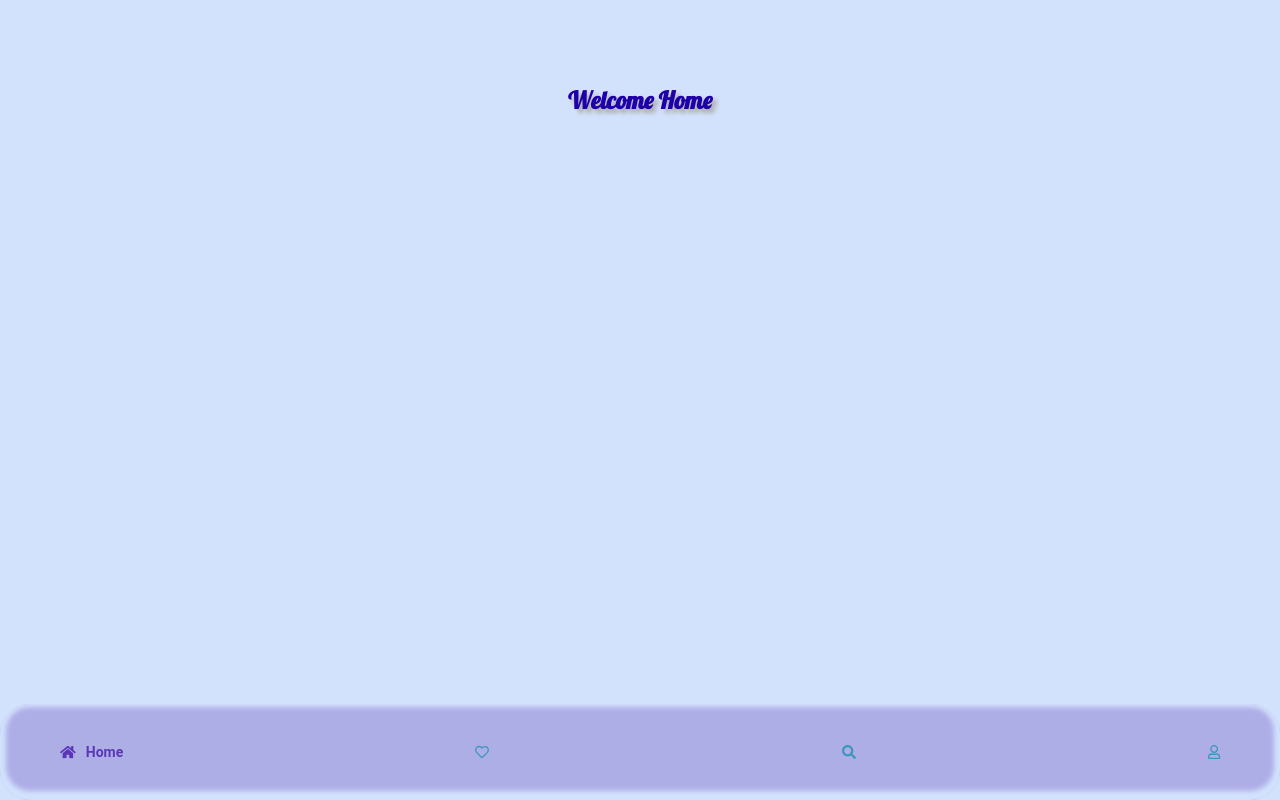
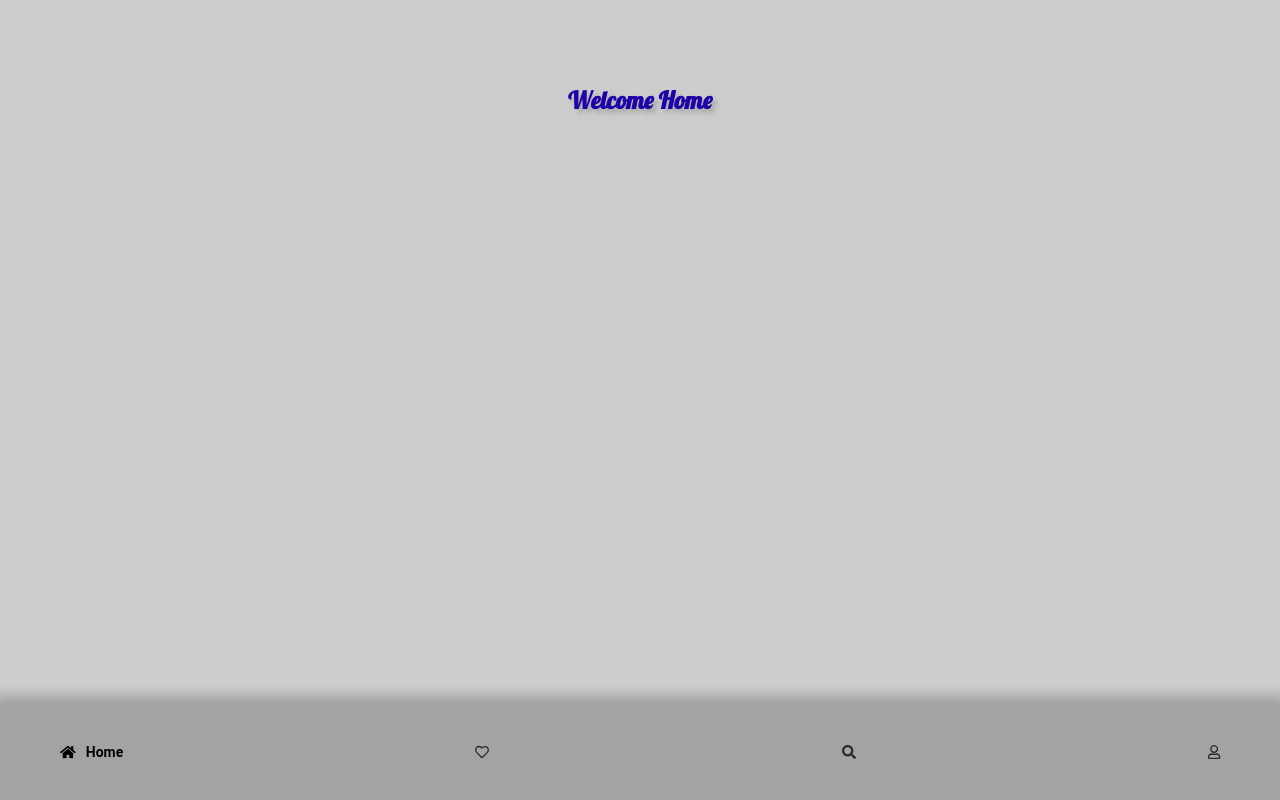
Before and after one commit to RoboClam/footer-toolbar, an Angular app: page /home in a window 1280 px wide. Built offline with nearby package versions, Linux system fonts and the light colour scheme.

Commit message:
rename to likes, greyscale

```diff
--- a/src/app/app-routing.module.ts
+++ b/src/app/app-routing.module.ts
@@ -1,6 +1,6 @@
 import { NgModule } from '@angular/core';
 import { Routes, RouterModule } from '@angular/router';
-import { ButtonSliderComponent } from './button-slider/button-slider.component';
+import { LikesComponent } from './likes/likes.component';
 import { HomeComponent } from './home/home.component';
 import { SearchComponent } from './search/search.component';
 import { ProfileComponent } from './profile/profile.component';
@@ -8,7 +8,7 @@ import { ProfileComponent } from './profile/profile.component';
 const routes: Routes = [
   { path: '', redirectTo: '/home', pathMatch: 'full' },
   { path: 'home', component:  HomeComponent},
-  { path: 'likes', component:  ButtonSliderComponent},
+  { path: 'likes', component:  LikesComponent},
   { path: 'search', component:  SearchComponent},
   { path: 'profile', component:  ProfileComponent},
   { path: '**', redirectTo: '/home'},
--- a/src/app/app.module.ts
+++ b/src/app/app.module.ts
@@ -5,7 +5,7 @@ import { FormsModule } from '@angular/forms';
 import { AppRoutingModule } from './app-routing.module';
 import { AppComponent } from './app.component';
 import { FooterComponent } from './footer/footer.component';
-import { ButtonSliderComponent } from './button-slider/button-slider.component';
+import { LikesComponent } from './likes/likes.component';
 import { HomeComponent } from './home/home.component';
 import { SearchComponent } from './search/search.component';
 import { ProfileComponent } from './profile/profile.component';
@@ -14,7 +14,7 @@ import { ProfileComponent } from './profile/profile.component';
   declarations: [
     AppComponent,
     FooterComponent,
-    ButtonSliderComponent,
+    LikesComponent,
     HomeComponent,
     SearchComponent,
     ProfileComponent
--- a/src/app/footer/footer.component.scss
+++ b/src/app/footer/footer.component.scss
@@ -22,7 +22,7 @@ footer i {
 }
 
 footer a {
-    color: #3c97bf;
+    color: rgba(0, 0, 0, .75);
     text-decoration: none;
 }
 
@@ -36,11 +36,11 @@ footer a {
 
 /* Tab styles */
 .tab-nav-container {
-	border-radius: 30px;
+	// border-radius: 30px;
 	// border-bottom-right-radius: 30px;
 	// border-bottom-left-radius: 30px;
-  	box-shadow: 0 3px 6px rgba(0,0,0,0.16),
-		0 3px 6px rgba(0,0,0,0.23);
+  	// box-shadow: 0 3px 6px rgba(0,0,0,0.16),
+	// 	0 3px 6px rgba(0,0,0,0.23);
 	display: flex;
 	justify-content: space-between;
 	padding: 30px;
@@ -80,28 +80,31 @@ footer a {
 
 .tab.active.purple {
 	// background-color: rgba(91, 55, 183, 0.2);
-	color: rgba(91, 55, 183, 1);
+	color: rgba(0, 0, 0, 1);
 }
 
 .tab.active.pink {
 	// background-color: rgba(201, 55, 157, 0.2);
-	color: rgba(201, 55, 157, 1);
+	color: rgba(0, 0, 0, 1);
 }
 
 .tab.active.green {
 	// background-color: rgba(230, 169, 25, 0.2);
-	color: rgba(0, 170, 0, 1);
+	color: rgba(0, 0, 0, 1);
 }
 
 .tab.active.teal {
 	// background-color: rgba(28, 150, 162, 0.2);
-	color: rgba(28, 150, 162, 1);
+	color: rgba(0, 0, 0, 1);
 }
 
 .shadow {
-	-moz-box-shadow:    inset 0px -3px 5px 6px #d3e2fc;
-	-webkit-box-shadow: inset 0px -3px 5px 6px #d3e2fc;
-	box-shadow:         inset 0px -3px 5px 6px #d3e2fc;
+	// -moz-box-shadow:    inset 0px -3px 5px 6px #d3e2fc;
+	// -webkit-box-shadow: inset 0px -3px 5px 6px #d3e2fc;
+	// box-shadow:         inset 0px -3px 5px 6px #d3e2fc;
+	-moz-box-shadow:     0px -3px 10px 6px rgba(0, 0, 0, 0.2);
+	-webkit-box-shadow:  0px -3px 10px 6px rgba(0, 0, 0, 0.2);
+	box-shadow:          0px -3px 10px 6px rgba(0, 0, 0, 0.2);
   }
 
 @media (max-width: 450px) {
--- a/src/app/footer/footer.component.ts
+++ b/src/app/footer/footer.component.ts
@@ -9,10 +9,10 @@ export class FooterComponent implements OnInit {
 
   state: string = 'home';
   map: Map<string, string> = new Map([
-    ['home', 'rgba(91, 55, 183, 0.3)'],
-    ['likes', 'rgba(201, 55, 157, 0.3)'],
-    ['search', 'rgba(0, 170, 0, 0.3)'],
-    ['profile', 'rgba(28, 150, 162, 0.3)']]);
+    ['home', 'rgba(0, 0, 0, 0.2)'],
+    ['likes', 'rgba(0, 0, 0, 0.2)'],
+    ['search', 'rgba(0, 0, 0, 0.2)'],
+    ['profile', 'rgba(0, 0, 0, 0.2)']]);
 
   constructor() { }
 
--- a/src/styles.scss
+++ b/src/styles.scss
@@ -15,7 +15,7 @@ body {
   margin: 0;
   padding: 0;
 
-  background-color: #d3e2fc;
+  background-color: rgba(0, 0, 0, 0.2);
 
   font-family: 'Roboto', sans-serif;
   // color: #ecf0f1;
```
Also changed, not shown: src/app/likes/likes.component.ts (renamed from src/app/button-slider/button-slider.component.ts, +4 -4 lines), src/app/likes/likes.component.html (renamed from src/app/button-slider/button-slider.component.html), src/app/likes/likes.component.scss (renamed from src/app/button-slider/button-slider.component.scss), 1 other file (tests, documents, lock files or other folders).
